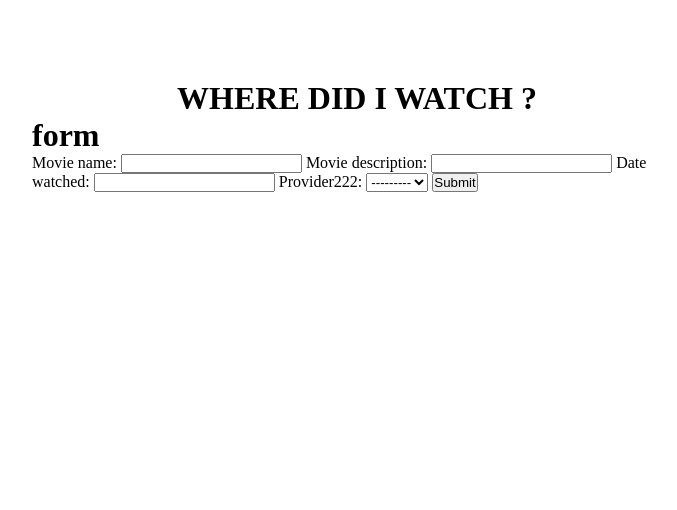
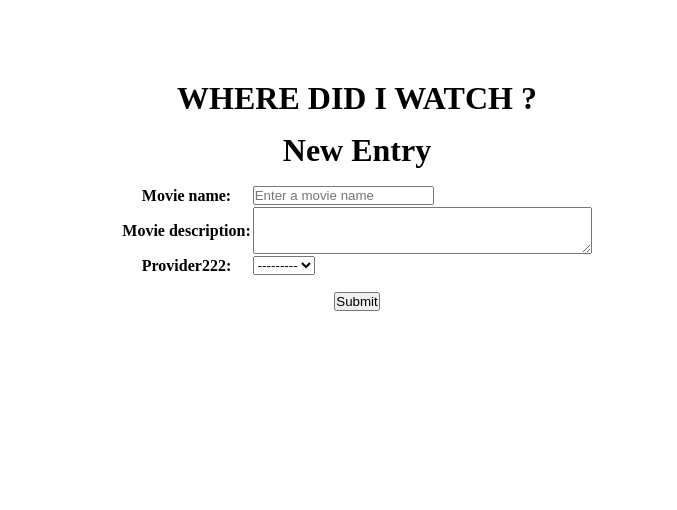
Before and after one commit to Emmanuel-cangy/WheredidIwatch, a Django app: page / in a window 1280 px wide. Shown: the top 510 px of the page, without its empty margins (283-960 px from the left). Run offline with Django 4.2, Linux system fonts and the light colour scheme; data that the repository does not hold is empty.

Commit message:
form input working

```diff
--- a/movies/forms.py
+++ b/movies/forms.py
@@ -1,7 +1,26 @@
 from django.forms import ModelForm
 from .models import Watched
+from django import forms
+from .models import Choice
+
+class ChoiceForm(ModelForm):
+    provider = forms.CharField(widget=forms.TextInput(attrs={"class": "form-control", "placeholder": "Enter a movie provider"}))
+    class Meta:
+        model = Choice
+        fields = '__all__'
 
 class WatchedForm(ModelForm):
+    movie_name = forms.CharField(widget=forms.TextInput(attrs={"class": "form-control", "placeholder": "Enter a movie name"}))
+    movie_description = forms.CharField(widget=forms.Textarea(attrs={"rows": 3}))
     class Meta:
         model = Watched
-        fields = '__all__'
+
+
+        # movie_name = form.TextInput()
+
+
+
+        fields = ['movie_name', 'movie_description', 'provider222']
+
+
+        # fields = '__all__'
--- a/movies/models.py
+++ b/movies/models.py
@@ -10,7 +10,6 @@ class Choice(models.Model):
 class Watched(models.Model):
     movie_name = models.CharField(max_length=200)
     movie_description = models.CharField(max_length=300, default='')
-    watched_date = models.DateTimeField('date watched')
     provider222 = models.ForeignKey(Choice, on_delete=models.CASCADE)
 
     def __str__(self):
--- a/movies/static/movies/index.css
+++ b/movies/static/movies/index.css
@@ -26,7 +26,7 @@
 
 .movie-card {
   list-style: none;
-  width: 6rem;
+  width: 8rem;
   height: 3rem;
   border: 2px solid grey;
   text-decoration: none;
@@ -62,3 +62,35 @@
   font-family: Verdana, Geneva, Tahoma, sans-serif;
 
 }
+
+.form-title {
+  /* color: red; */
+  align-self: center;
+  justify-content: center;
+  text-align: center;
+  padding-bottom: 15px;
+}
+
+.form-cont {
+  /* background-color: blue; */
+  display: flex;
+  flex-direction: column;
+  align-items: center;
+  padding: 15px 0px;
+}
+
+.form {
+  display: flex;
+  flex-direction: column;
+}
+
+.table {
+  /* background-color: yellow; */
+  align-items: center;
+  align-self: center;
+  padding-bottom: 15px;
+}
+
+.btn-sub {
+  align-self: center;
+}
--- a/movies/templates/movies/index.html
+++ b/movies/templates/movies/index.html
@@ -3,7 +3,8 @@
 
 {% block content %}
   <div class="container">
-    <h1 class="header">WHERE DID I WATCH ?</h1>
+    <h1 class="header">WHERE DID I WATCH ?
+    </h1>
 
     {% if latest_movie_list %}
 
@@ -20,13 +21,15 @@
     </ul>
 
     {% else %} {% endif %}
-    <div>
-      <h1>form</h1>
-      <form action="" method="post">
+
+    <div class="form-cont">
+      <h1 class="form-title">New Entry</h1>
+      <form action="" method="post" class="form">
         {% csrf_token %}
-        {{form}}
-
-        <input type="submit">
+        <table class="table">
+          {{form}}
+        </table>
+        <input type="submit" class="btn-sub">
       </form>
     </div>
   </div>
--- a/movies/views.py
+++ b/movies/views.py
@@ -3,16 +3,17 @@ from django.http import HttpResponse
 from .models import Watched, Choice
 from django.template import loader
 from .forms import WatchedForm
+from .forms import ChoiceForm
 # Create your views here.
 def index(request):
 
     form = WatchedForm()
-    print(request.POST)
     if request.method == 'POST':
         form = WatchedForm(request.POST)
         if form.is_valid():
             print(request.POST)
             form.save()
+            form = WatchedForm()
 
     latest_movie_list = Watched.objects.all()
     all_choice_list = Choice.objects.all()
```
Also changed, not shown: movies/migrations/0002_remove_watched_watched_date.py (added).
